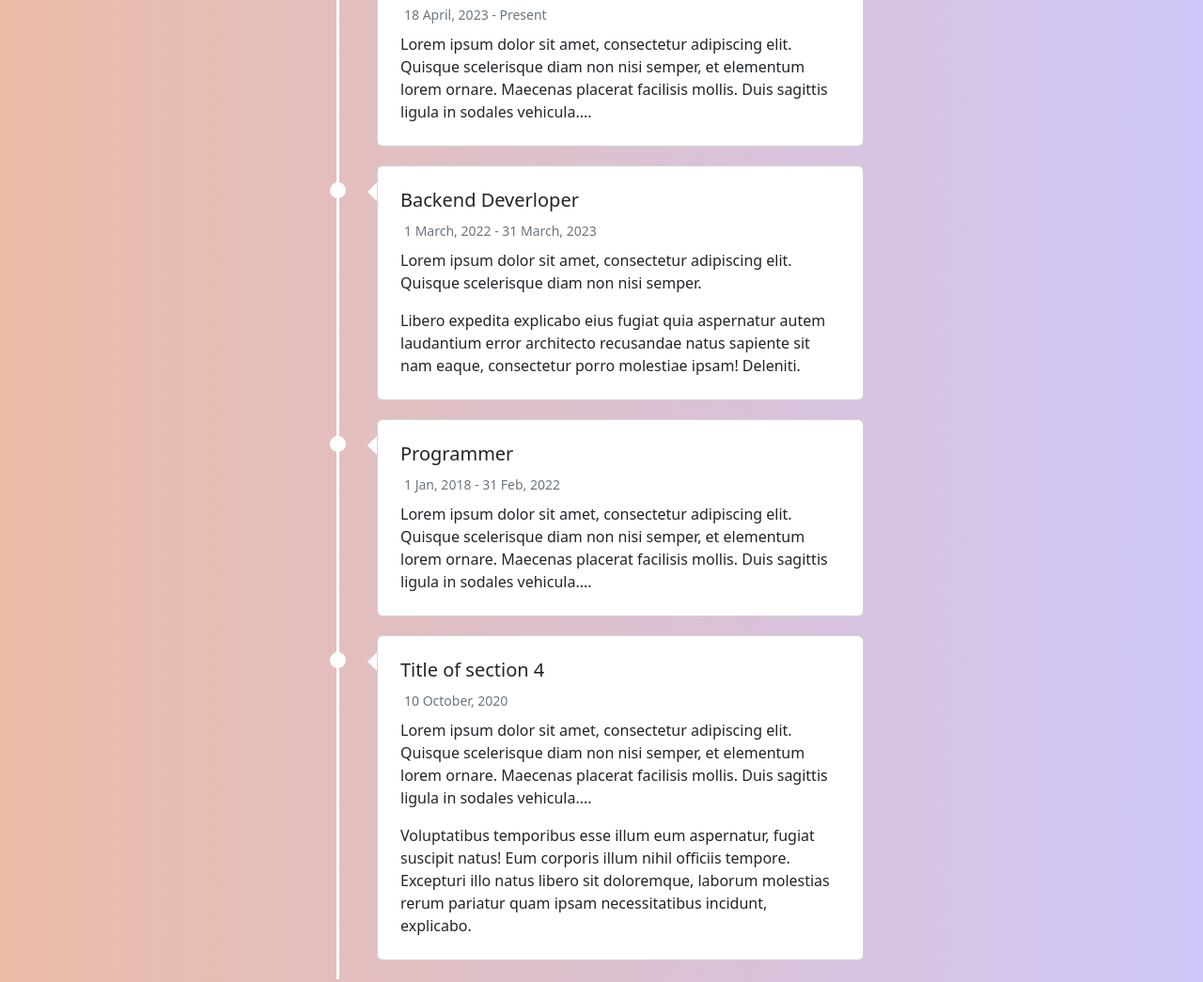
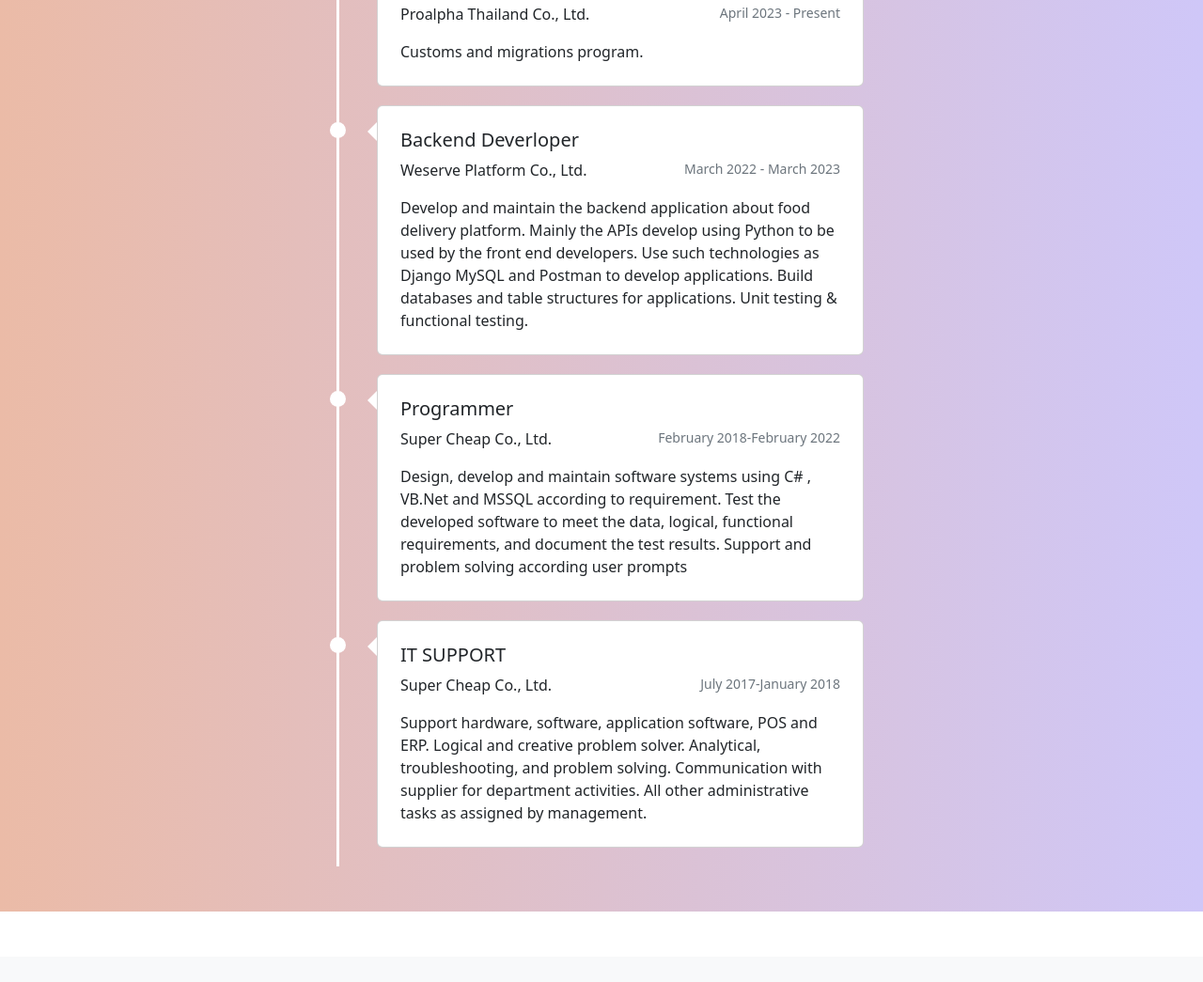
Before and after one commit to thanatphorn/thanatporn.github.io, a plain HTML site: page index.html in a window 1280 px wide. Shown: the part 1977-3022 px from the top of the page at 94% size. Drawn offline with nearby package versions, Linux system fonts and the light colour scheme.

Commit message:
Update index.html

```diff
--- a/index.html
+++ b/index.html
@@ -223,41 +223,6 @@ ul.timeline-3 > li:before {
 
           <div class="col-md-5">
             <img src="assets/profile-img.jpg" alt="profile_image" class="shadow d-block w-100">
-              <!-- <svg class="bd-placeholder-img bd-placeholder-img-lg featurette-image img-fluid mx-auto" width="500" height="500" xmlns="assets/profile-img.svg" role="img" aria-label="Placeholder: 500x500" preserveAspectRatio="xMidYMid slice" focusable="false"><title>Placeholder</title><rect width="100%" height="100%" fill="#eee"></rect><text x="50%" y="50%" fill="#aaa" dy=".3em">500x500</text></svg> -->
-
-              <!-- <div class="about-list-icon"> -->
-                      <!-- <ul> -->
-                        <!-- <li> -->
-                          <!-- <a href="#"> -->
-                            <!-- <i class="fa fa-facebook" aria-hidden="true"></i> -->
-                          <!-- </a> -->
-                        <!-- </li>/ li -->
-                        <!-- <li> -->
-                          <!-- <a href="#"> -->
-                            <!-- <i class="fa fa-dribbble" aria-hidden="true"></i> -->
-                          <!-- </a> -->
-
-                        <!-- </li>/ li -->
-                        <!-- <li> -->
-                          <!-- <a href="#"> -->
-                            <!-- <i class="fa fa-twitter" aria-hidden="true"></i> -->
-                          <!-- </a> -->
-
-                        <!-- </li>/ li -->
-                        <!-- <li> -->
-                          <!-- <a href="#"> -->
-                            <!-- <i class="fa fa-linkedin" aria-hidden="true"></i> -->
-                          <!-- </a> -->
-                        <!-- </li>/ li -->
-                        <!-- <li> -->
-                          <!-- <a href="#"> -->
-                            <!-- <i class="fa fa-instagram" aria-hidden="true"></i> -->
-                          <!-- </a> -->
-                        <!-- </li>/ li -->
-
-
-                      <!-- </ul>/ ul -->
-                    <!-- </div>/.about-list-icon -->
           </div>
         </div>
       </div>
@@ -277,10 +242,9 @@ ul.timeline-3 > li:before {
               <div class="card">
                 <div class="card-body p-4">
                   <h5>IT Consultant</h5>
-                  <span class="small text-muted"><i class="fas fa-clock me-1"></i>18 April, 2023 - Present</span>
-                  <p class="mt-2 mb-0">Lorem ipsum dolor sit amet, consectetur adipiscing elit. Quisque scelerisque
-                    diam non nisi semper, et elementum lorem ornare. Maecenas placerat facilisis mollis. Duis
-                    sagittis ligula in sodales vehicula....</p>
+                  <span class="small text-muted float-end"><i class="fas fa-clock me-1"></i>April 2023 - Present</span>
+                  <p class="mt-2">Proalpha Thailand Co., Ltd.</p>
+                  <p class="mb-0">Customs and migrations program.</p>
                 </div>
               </div>
             </div>
@@ -288,11 +252,16 @@ ul.timeline-3 > li:before {
               <div class="card">
                 <div class="card-body p-4">
                   <h5>Backend Deverloper</h5>
-                  <span class="small text-muted"><i class="fas fa-clock me-1"></i>1 March, 2022 - 31 March, 2023</span>
-                  <p class="mt-2">Lorem ipsum dolor sit amet, consectetur adipiscing elit. Quisque scelerisque diam
-                    non nisi semper.</p>
-                  <p class="mb-0">Libero expedita explicabo eius fugiat quia aspernatur autem laudantium error
-                    architecto recusandae natus sapiente sit nam eaque, consectetur porro molestiae ipsam! Deleniti.
+                  <span class="small text-muted float-end"><i class="fas fa-clock me-1"></i>March 2022 - March 2023</span>
+                  <p class="mt-2">Weserve Platform Co., Ltd.</p>
+                  <p class="mb-0">Develop and maintain the backend application about food
+                    delivery platform.
+                    Mainly the APIs develop using Python to be used by the
+                    front end developers.
+                    Use such technologies as Django MySQL and Postman to
+                    develop applications.
+                    Build databases and table structures for applications.
+                    Unit testing & functional testing.
                   </p>
                 </div>
               </div>
@@ -301,24 +270,28 @@ ul.timeline-3 > li:before {
               <div class="card">
                 <div class="card-body p-4">
                   <h5>Programmer</h5>
-                  <span class="small text-muted"><i class="fas fa-clock me-1"></i>1 Jan, 2018 - 31 Feb, 2022</span>
-                  <p class="mt-2 mb-0">Lorem ipsum dolor sit amet, consectetur adipiscing elit. Quisque scelerisque
-                    diam non nisi semper, et elementum lorem ornare. Maecenas placerat facilisis mollis. Duis
-                    sagittis ligula in sodales vehicula....</p>
+                  <span class="small text-muted float-end"><i class="fas fa-clock me-1"></i>February 2018-February 2022</span>
+                  <p class="mt-2">Super Cheap Co., Ltd.</p>
+                  <p class="mb-0">Design, develop and maintain software systems using
+                    C# , VB.Net and MSSQL according to requirement.
+                    Test the developed software to meet the data, logical,
+                    functional requirements, and document the test results.
+                    Support and problem solving according user prompts</p>
                 </div>
               </div>
             </div>
             <div class="timeline-5 right-5">
               <div class="card">
                 <div class="card-body p-4">
-                  <h5>Title of section 4</h5>
-                  <span class="small text-muted"><i class="fas fa-clock me-1"></i>10 October, 2020</span>
-                  <p class="mt-2">Lorem ipsum dolor sit amet, consectetur adipiscing elit. Quisque scelerisque diam
-                    non nisi semper, et elementum lorem ornare. Maecenas placerat facilisis mollis. Duis sagittis
-                    ligula in sodales vehicula....</p>
-                  <p class="mb-0">Voluptatibus temporibus esse illum eum aspernatur, fugiat suscipit natus! Eum
-                    corporis illum nihil officiis tempore. Excepturi illo natus libero sit doloremque, laborum
-                    molestias rerum pariatur quam ipsam necessitatibus incidunt, explicabo.</p>
+                  <h5>IT SUPPORT</h5>
+                  <span class="small text-muted float-end"><i class="fas fa-clock me-1"></i>July 2017-January 2018</span>
+                  <p class="mt-2">Super Cheap Co., Ltd.</p>
+                  <p class="mb-0">Support hardware, software, application software, POS and
+                    ERP.
+                    Logical and creative problem solver.
+                    Analytical, troubleshooting, and problem solving.
+                    Communication with supplier for department activities.
+                    All other administrative tasks as assigned by management.</p>
                 </div>
               </div>
             </div>
```
